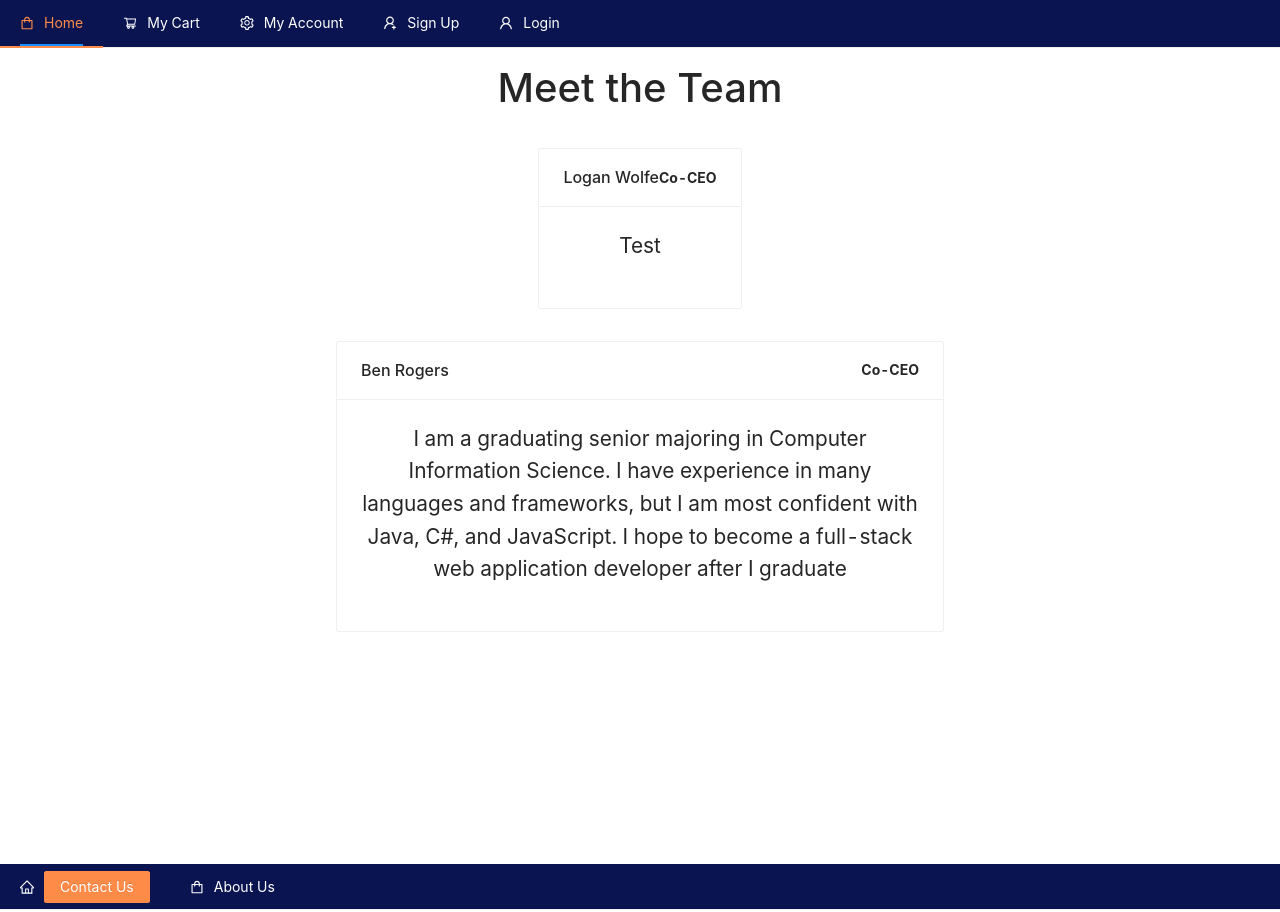
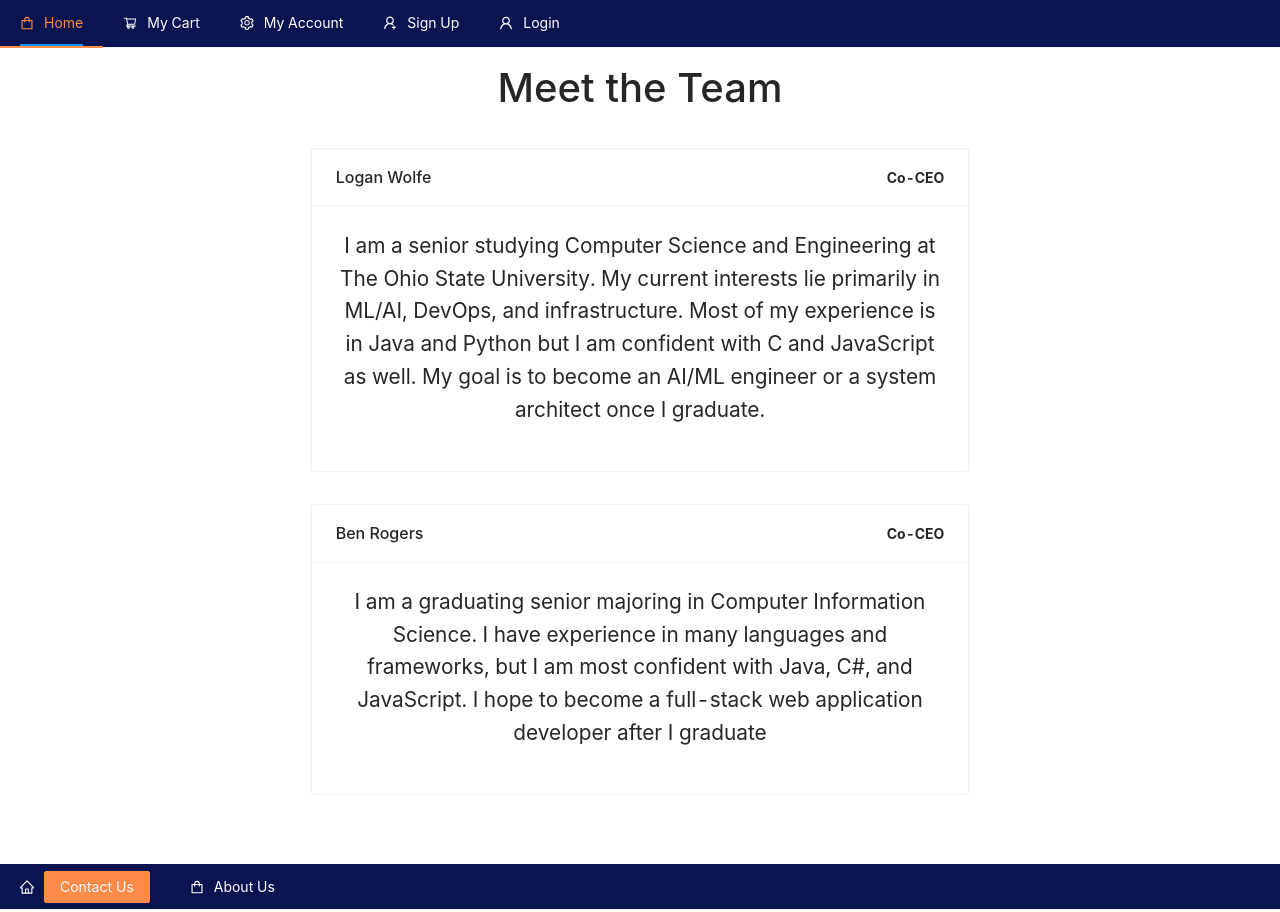
Before and after one commit to brogers856/cse5234_proj, a React (Create React App) app in the folder client/: page /about in a window 1280 px wide. Built offline with nearby package versions, Linux system fonts and the light colour scheme.

Commit message:
Completed about me section

```diff
--- a/client/src/pages/info/About.js
+++ b/client/src/pages/info/About.js
@@ -1,5 +1,5 @@
 import React from "react";
-import { Card, Row, Col, Space } from "antd";
+import { Card, Row, Col } from "antd";
 
 const About = () => {
 
@@ -7,14 +7,18 @@ const About = () => {
         <>
             <h1  style={{display: 'flex',  justifyContent:'center'}}>Meet the Team</h1>
             <Row style={{marginTop: "1rem", marginBottom: "1rem"}} justify="center">
-                <Col span={12}>
+                <Col span={13}>
                     <Card size="large" title="Logan Wolfe" extra={<b>Co-CEO</b>}>
-                        <p>Test</p>
+                        <p>I am a senior studying Computer Science and Engineering at The Ohio State University.
+                        My current interests lie primarily in ML/AI, DevOps, and infrastructure. Most of my
+                        experience is in Java and Python but I am confident with C and JavaScript as well. My
+                        goal is to become an AI/ML engineer or a system architect once I graduate.
+                        </p>
                     </Card>
                 </Col>
             </Row>
             <Row style={{marginTop: "1rem", marginBottom: "1rem"}} justify="center">
-                <Col span={12}>
+                <Col span={13}>
                     <Card size="large" title="Ben Rogers" extra={<b>Co-CEO</b>}>
                         <p>I am a graduating senior majoring in Computer Information Science.
                         I have experience in many languages and frameworks, but I am most confident with Java, C#, and JavaScript.
```
